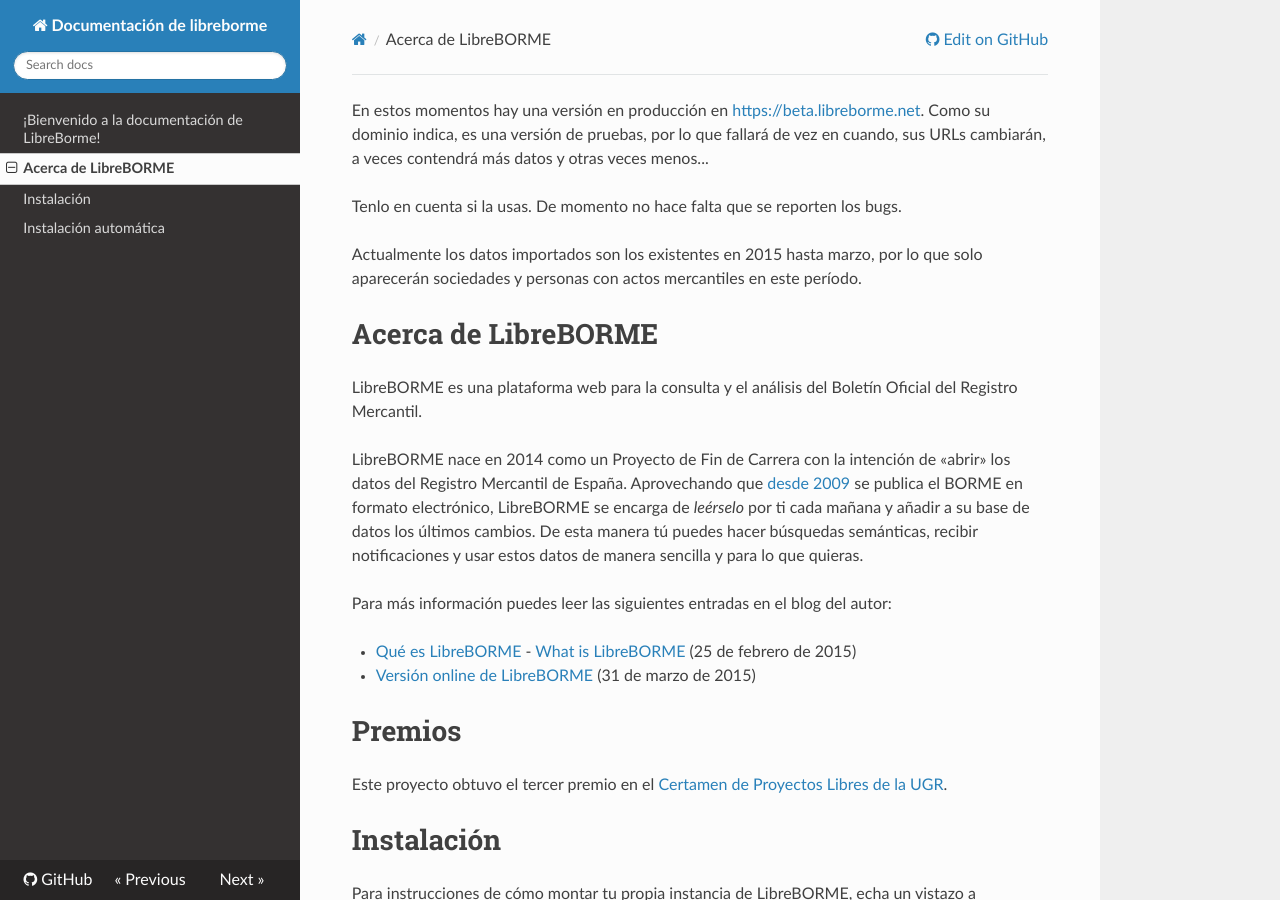
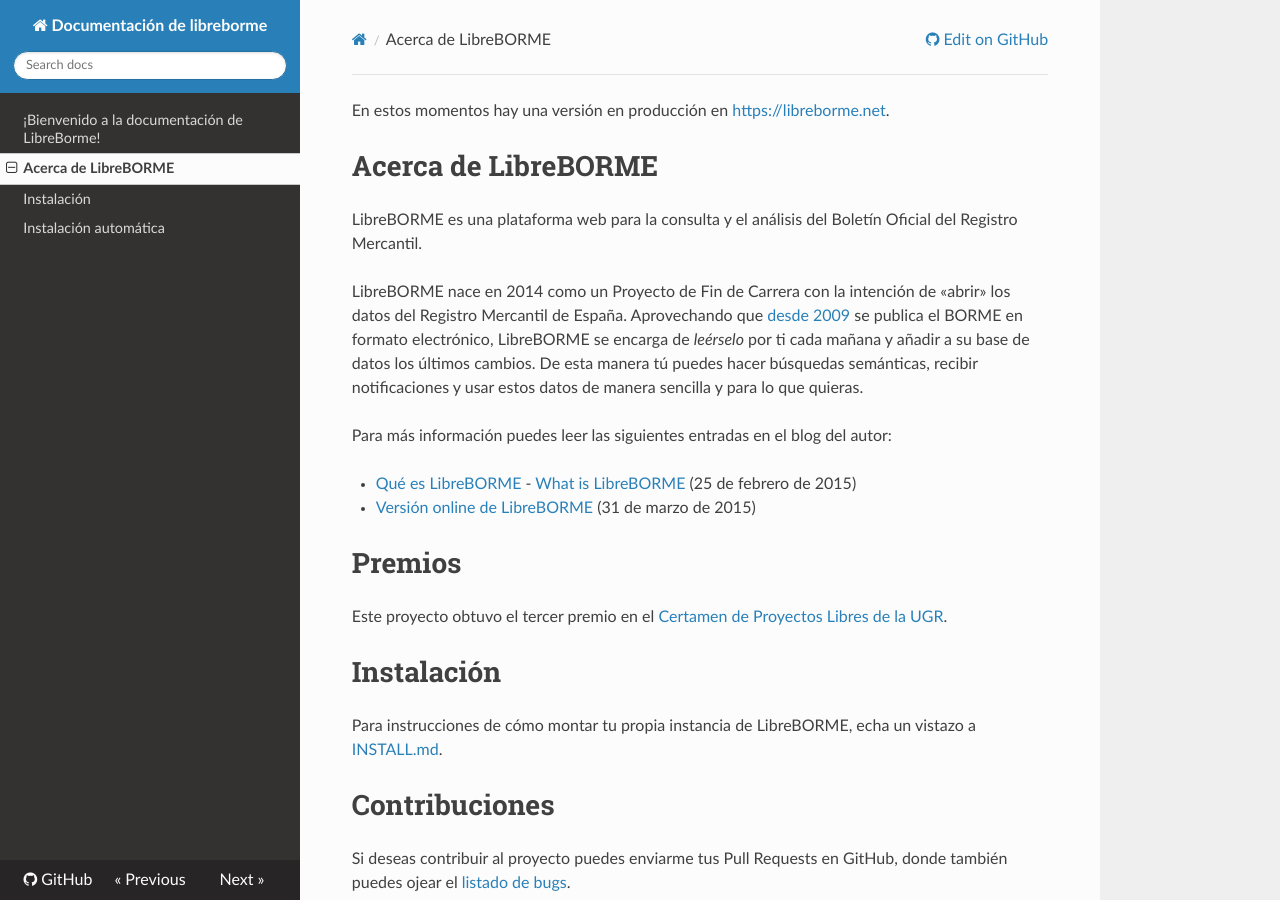
Before and after one commit to PabloCastellano/libreborme, an MkDocs documentation site: the page built from docs/introduction.md, in a window 1280 px wide and 900 px high. Built offline with MkDocs 1.6.1, drawn with Linux system fonts in a browser that asks for light colours; nearby versions of some CDN libraries; old or Windows-style settings are respelled for this version of MkDocs.

Commit message:
Ya no hay beta

```diff
--- a/docs/introduction.md
+++ b/docs/introduction.md
@@ -1,9 +1,4 @@
-En estos momentos hay una versión en producción en [https://beta.libreborme.net](https://beta.libreborme.net). Como su dominio indica, es una versión de pruebas, por lo que
-fallará de vez en cuando, sus URLs cambiarán, a veces contendrá más datos y otras veces menos...
-
-Tenlo en cuenta si la usas. De momento no hace falta que se reporten los bugs.
-
-Actualmente los datos importados son los existentes en 2015 hasta marzo, por lo que solo aparecerán sociedades y personas con actos mercantiles en este período.
+En estos momentos hay una versión en producción en [https://libreborme.net](https://libreborme.net).
 
 # Acerca de LibreBORME
 
```
Also changed, not shown: README.md (+1 -6 lines).
